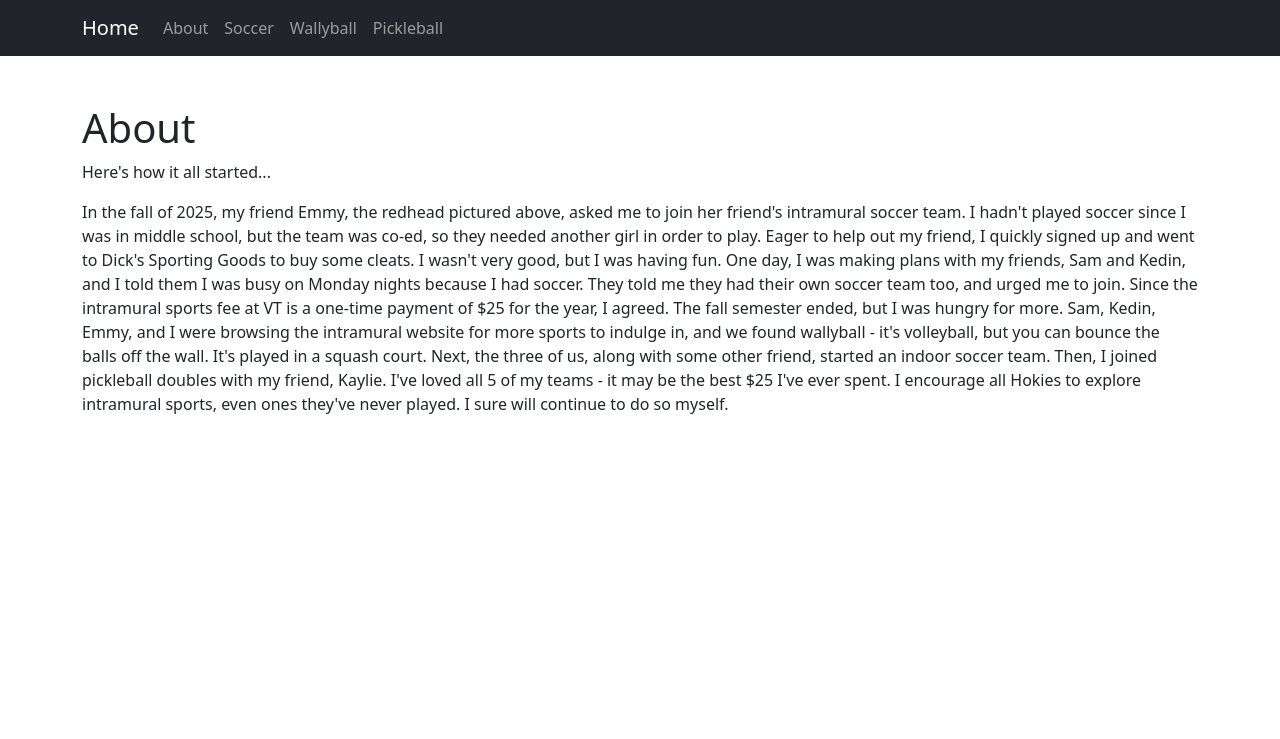
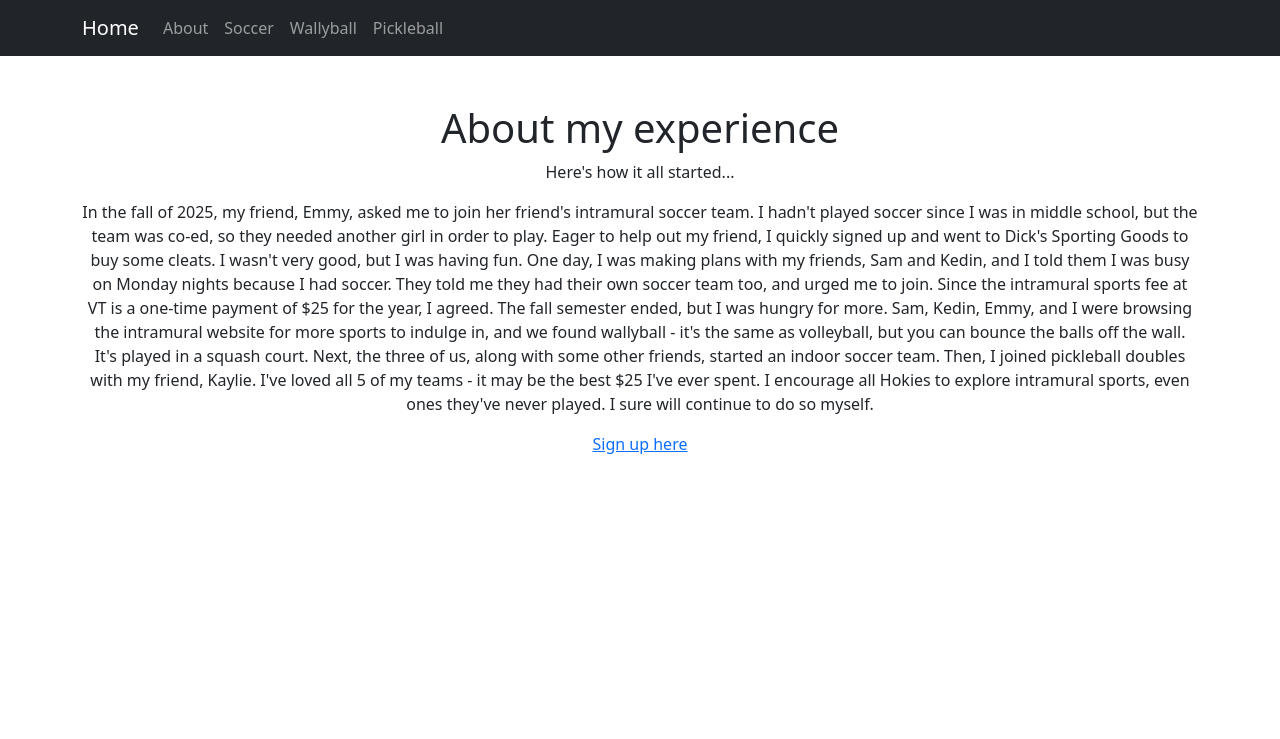
Before and after one commit to sophiaparisi/sophiaparisi.github.io, a plain HTML site: page bootstrap-website/about.html in a window 1280 px wide. Shown: the top 739 px of the page. Drawn offline with nearby package versions, Linux system fonts and the light colour scheme.

Commit message:
minor tweaks

```diff
--- a/bootstrap-website/about.html
+++ b/bootstrap-website/about.html
@@ -29,11 +29,13 @@
     </div>
   </nav>
   <main class="container flex-grow-1">
-    <div class="py-5">
-    <h1>About</h1>
+    <div class="py-5 text-center">
+    <h1>About my experience</h1>
     <p>Here's how it all started...</p>
-  <p>In the fall of 2025, my friend Emmy, the redhead pictured above, asked me to join her friend's intramural soccer team.
-     I hadn't played soccer since I was in middle school, but the team was co-ed, so they needed another girl in order to play. Eager to help out my friend, I quickly signed up and went to Dick's Sporting Goods to buy some cleats. I wasn't very good, but I was having fun. One day, I was making plans with my friends, Sam and Kedin, and I told them I was busy on Monday nights because I had soccer. They told me they had their own soccer team too, and urged me to join. Since the intramural sports fee at VT is a one-time payment of $25 for the year, I agreed. The fall semester ended, but I was hungry for more. Sam, Kedin, Emmy, and I were browsing the intramural website for more sports to indulge in, and we found wallyball - it's volleyball, but you can bounce the balls off the wall. It's played in a squash court. Next, the three of us, along with some other friend, started an indoor soccer team. Then, I joined pickleball doubles with my friend, Kaylie. I've loved all 5 of my teams - it may be the best $25 I've ever spent. I encourage all Hokies to explore intramural sports, even ones they've never played. I sure will continue to do so myself.</p>
+  <p>In the fall of 2025, my friend, Emmy, asked me to join her friend's intramural soccer team. I hadn't played soccer since I was in middle school, but the team was co-ed, so they needed another girl in order to play. Eager to help out my friend, I quickly signed up and went to Dick's Sporting Goods to buy some cleats. I wasn't very good, but I was having fun. One day, I was making plans with my friends, Sam and Kedin, and I told them I was busy on Monday nights because I had soccer. They told me they had their own soccer team too, and urged me to join. Since the intramural sports fee at VT is a one-time payment of $25 for the year, I agreed. The fall semester ended, but I was hungry for more. Sam, Kedin, Emmy, and I were browsing the intramural website for more sports to indulge in, and we found wallyball - it's the same as volleyball, but you can bounce the balls off the wall. It's played in a squash court. Next, the three of us, along with some other friends, started an indoor soccer team. Then, I joined pickleball doubles with my friend, Kaylie. I've loved all 5 of my teams - it may be the best $25 I've ever spent. I encourage all Hokies to explore intramural sports, even ones they've never played. I sure will continue to do so myself.</p>
+  <a class="mt-2" href="https://connect.recsports.vt.edu/home/signin?redirect=%252Fmembership%252Findex">
+    Sign up here
+  </a>
   </div>
     </main>
   <footer class="mt-auto border-top">
```
Also changed, not shown: bootstrap-website/index.html (+1 -1 lines), bootstrap-website/soccer.html (+2 -2 lines).
